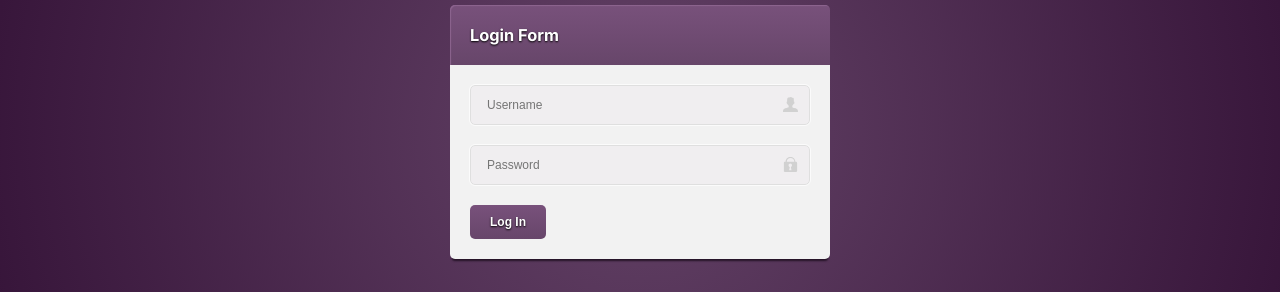
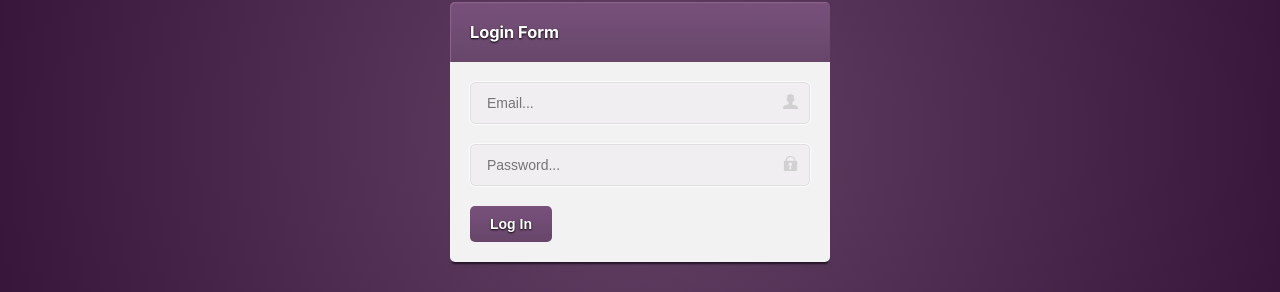
Before and after one commit to sergij14/login-form, a React (Create React App) app: page / in a window 1280 px wide. Shown: the part 268-560 px from the top of the page. Built offline with nearby package versions, Linux system fonts and the light colour scheme.

Commit message:
added react hook form and yup validation

```diff
--- a/src/components/LoginForm/LoginForm.styles.ts
+++ b/src/components/LoginForm/LoginForm.styles.ts
@@ -26,6 +26,12 @@ export const Header = styled.div`
 
 export const HeaderText = styled.h3`
   text-shadow: 0px 1px 2px #000;
+`;
+
+export const InputError = styled.p`
+  color: #ff6363;
+  margin-top: 1rem;
+  font-size:1.3rem;
 `;
 
 export const Body = styled.form`
@@ -57,7 +63,7 @@ export const InputField = styled.input`
   background-color: #f0eef0;
   border-radius: 5px;
   border: 1px #dfdfdf solid;
-  font-size: 1.2rem;
+  font-size: 1.4rem;
   padding: 1.2rem 1.6rem;
   outline: 1px #fbfbfb solid;
   width: 100%;
@@ -73,7 +79,7 @@ export const SubmitBtn = styled.button`
   align-self: flex-start;
   border: none;
   outline: none;
-  font-size: 12px;
+  font-size: 1.4rem;
   padding: 1rem 2rem;
   color: white;
   font-weight: bold;
--- a/src/components/LoginForm/LoginForm.tsx
+++ b/src/components/LoginForm/LoginForm.tsx
@@ -5,25 +5,30 @@ import {
   Header,
   HeaderText,
   Input,
+  InputError,
   InputField,
   InputIcon,
   SubmitBtn,
 } from "./LoginForm.styles";
+import useLoginForm from "./useLoginForm";
 
 const LoginForm = () => {
+  const { submitHanlder, register, errors } = useLoginForm();
   return (
-    <FormContainer>
+    <FormContainer onSubmit={submitHanlder}>
       <Header>
         <HeaderText>Login Form</HeaderText>
       </Header>
       <Body>
         <Input>
-          <InputField type="text" placeholder="Username" />
+          <InputField type="text" placeholder="Email..."  {...register("email")} />
           <InputIcon src="/images/user.svg" alt="" />
+          {errors.email && <InputError>{errors.email.message}</InputError>}
         </Input>
         <Input>
-          <InputField type="password" placeholder="Password" />
+          <InputField type="password" placeholder="Password..."  {...register("password")} />
           <InputIcon src="/images/locked.svg" alt="" />
+          {errors.password && <InputError>{errors.password.message}</InputError>}
         </Input>
         <SubmitBtn type="submit">Log In</SubmitBtn>
       </Body>
--- /dev/null
+++ b/src/components/LoginForm/useLoginForm.ts
@@ -0,0 +1,31 @@
+import { useForm } from "react-hook-form";
+import { yupResolver } from "@hookform/resolvers/yup";
+import * as yup from "yup";
+
+interface IFormInputs {
+  email: string;
+  password: number;
+}
+
+const schema = yup.object({
+  email: yup.string().required('Email is required').email('Email is not valid'),
+  password: yup.string().required('Password is required'),
+});
+
+export default function useLoginForm() {
+  const {
+    register,
+    handleSubmit,
+    formState: { errors },
+  } = useForm<IFormInputs>({
+    resolver: yupResolver(schema),
+    mode: 'onChange',
+    reValidateMode: 'onChange',
+  });
+  const onSubmit = (data: IFormInputs) => console.log(data);
+  return {
+    submitHanlder: handleSubmit(onSubmit),
+    register,
+    errors,
+  };
+}
--- a/src/state/actions/index.ts
+++ b/src/state/actions/index.ts
@@ -2,19 +2,19 @@ import { Dispatch } from "redux";
 import { getErrorMessage } from "../../utils/getErrorMessage";
 import { Action, ActionType } from "./types";
 
-export const searchUser = (data: { username: string; password: string }) => {
+export const logIn = (data: { email: string; password: string }) => {
   // using Dispatch and providing Action type to have typed dispatch
   return async (dispatch: Dispatch<Action>) => {
     dispatch({
       type: ActionType.LOGIN_REQ,
     });
     if (
-      data.username === "frontend@isawesome.com" &&
+      data.email === "frontend@isawesome.com" &&
       data.password === "cool"
     ) {
       dispatch({
         type: ActionType.LOGIN_REQ_SUCCESS,
-        payload: { username: data.username, loggedIn: true },
+        payload: { email: data.email, loggedIn: true },
       });
     }
     dispatch({
--- a/src/state/reducers/types.ts
+++ b/src/state/reducers/types.ts
@@ -2,7 +2,7 @@ export interface AuthState {
   loading: boolean;
   error: string | null;
   data: {
-    username: string,
+    email: string,
     loggedIn: boolean
   } | null;
 }
```
Also changed, not shown: package.json (+5 -7 lines), src/api/index.ts (deleted, +0 -8 lines).
